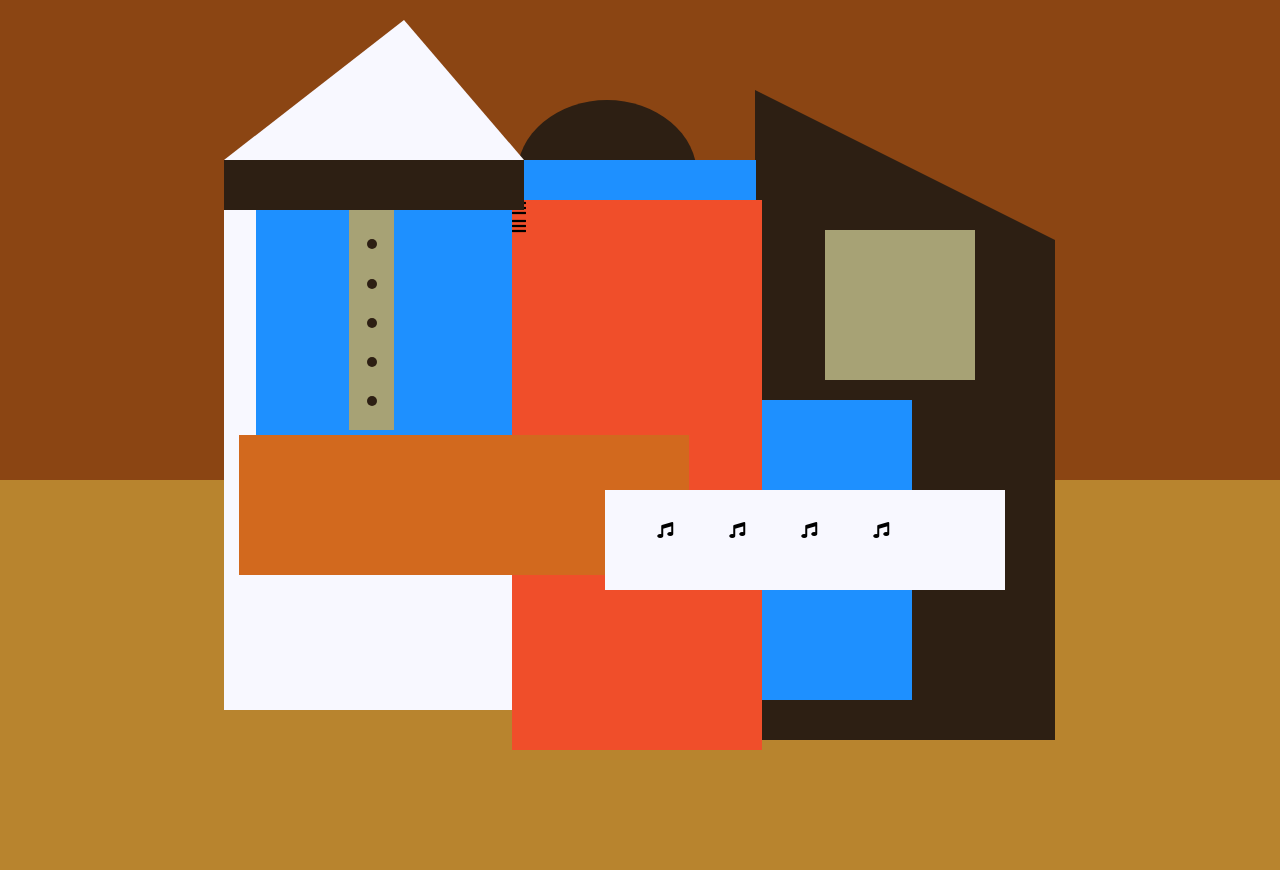
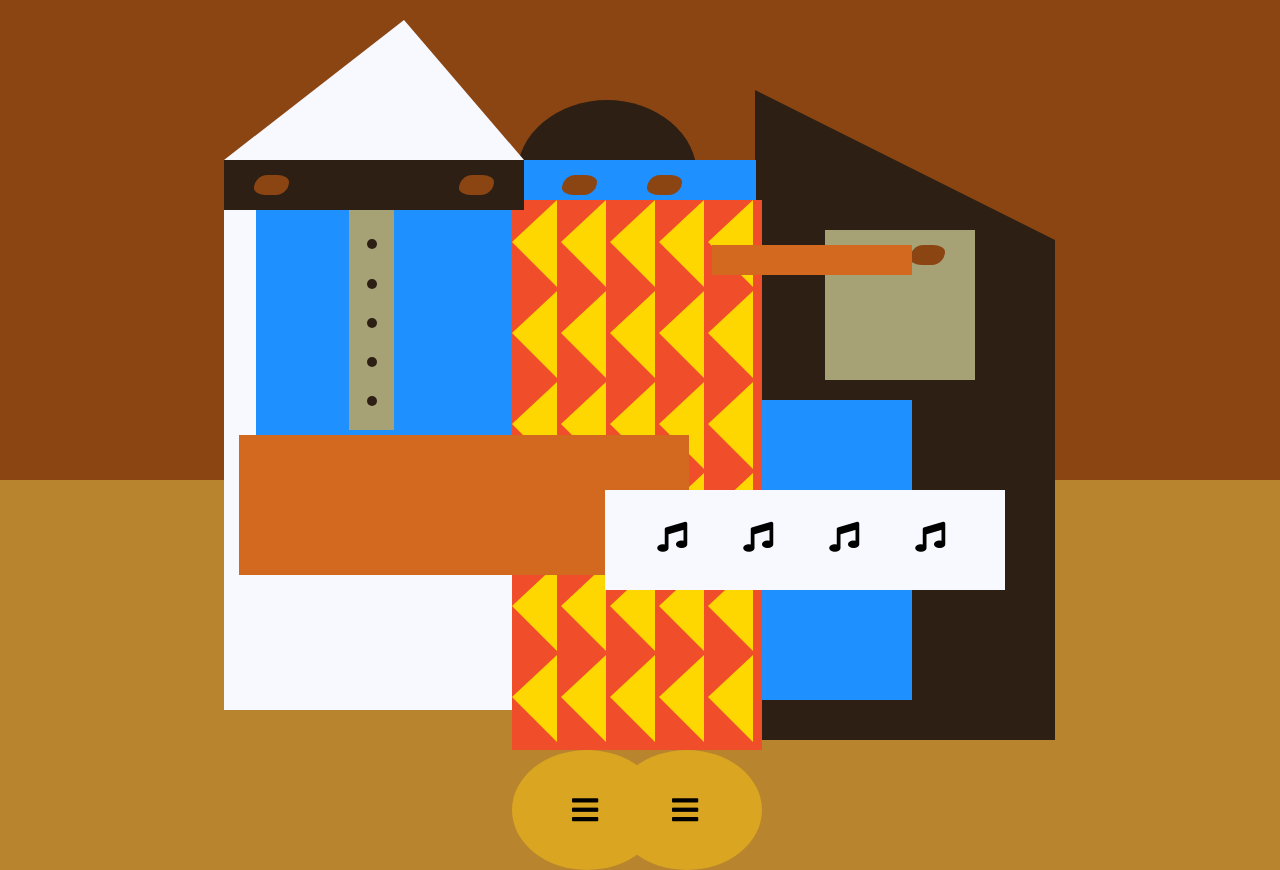
Before and after one commit to arunim04/WebDev, a plain HTML site: page FCC/Picasso Painting/picasso.html in a window 1280 px wide. Before the commit the page ends 800 px from the top, so only its background shows below. Drawn offline with Linux system fonts and the light colour scheme.

Commit message:
picasso painting completed

```diff
--- a/FCC/Picasso Painting/painting.css
+++ b/FCC/Picasso Painting/painting.css
@@ -162,3 +162,85 @@ body {
     left: 5px;
     z-index: -1;
 }
+
+#eyes-div{
+    width:180px;
+    height:50px;
+    position: absolute;
+    top: -40px;
+    left: 20px;
+    z-index: 3;
+}
+
+#triangles {
+    width: 250px;
+    height: 550px;
+}
+
+.triangle {
+    width: 0;
+    height: 0;
+    border-style: solid;
+    border-width: 42px 45px 45px 0;
+    border-top-color: transparent;
+    border-right-color: Gold;
+    border-bottom-color: transparent;
+    border-left-color: transparent;
+    display: inline-block;
+}
+
+.guitar {
+    width: 150px;
+    height: 120px;
+    background-color: Goldenrod;
+    border-radius: 50%;
+}
+
+#guitar-left {
+    position: absolute;
+    left: 0px;
+}
+
+#guitar-right {
+    position: absolute;
+    left: 100px;
+}
+
+.fa-bars {
+    display: block;
+    margin-top: 30%;
+    margin-left: 40%;
+}
+
+#guitar-neck {
+    width: 200px;
+    height: 30px;
+    background-color: #D2691E;
+    position: absolute;
+    top: 45px;
+    left: 200px;
+    z-index: 3;
+}
+
+.eyes {
+    width: 35px;
+    height: 20px;
+    background-color: #8B4513;
+    border-radius: 20px 50%;
+}
+
+.right {
+    position: absolute;
+    top: 15px;
+    right: 30px;
+}
+
+.left {
+    position: absolute;
+    top: 15px;
+    left: 30px;
+}
+
+.fas{
+    font-size:30px;
+}
```
